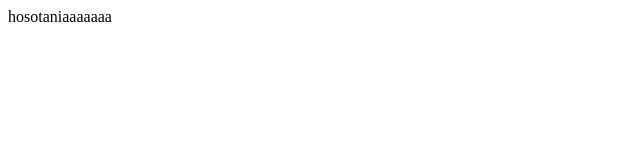
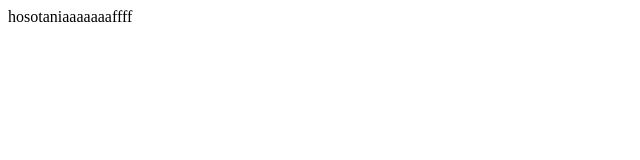
Before and after one commit to TEAMDOUBLEFACTORY/test_hosotani, a plain HTML site: page index.html in a window 1280 px wide. Shown: the full height of the page, 0-640 px from the left. Drawn offline with Linux system fonts and the light colour scheme.

Commit message:
Update index.html

```diff
--- a/index.html
+++ b/index.html
@@ -1 +1 @@
-<p>hosotaniaaaaaaa</p>
+<p>hosotaniaaaaaaaffff</p>
```
